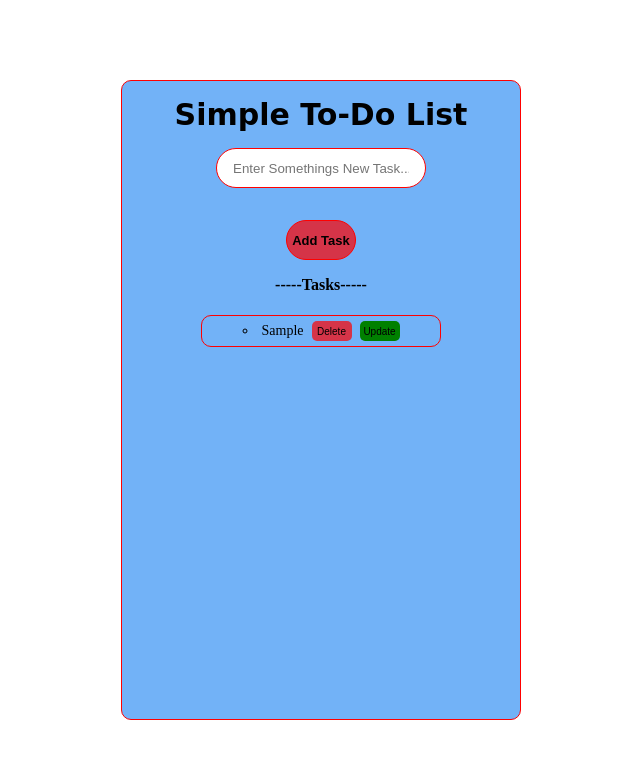
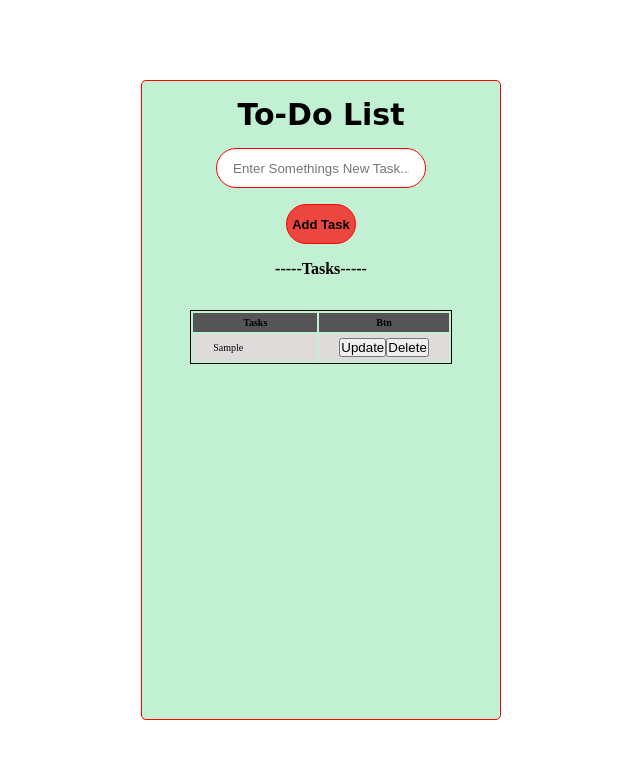
Before and after one commit to kamleshgupta12/Simple-To-Do-List, a plain HTML site: page index.html in a window 1280 px wide. Both pictures are taken after typing "Sample" into the empty fields and a click on the button "Add Task". Shown: the whole page, without its empty margins (319-959 px from the left). Drawn offline with Linux system fonts and the light colour scheme.

Commit message:
Adding new features

```diff
--- a/index.html
+++ b/index.html
@@ -11,11 +11,11 @@
 <body>
     <div class="container">
         <div class="main">
-            <h1>Simple To-Do List</h1>
+            <h1> To-Do List</h1>
 
-            <input type="text" minlength="4" id="input" value="" placeholder="Enter Somethings New Task...." />
-           <span id="errorSpan"></span>
-            <button onclick="add()" type="submit" id="btn">Add Task</button>
+            <input type="text" id="input" value="" placeholder="Enter Somethings New Task...." />
+
+            <button onclick="add()" type="click" id="btn">Add Task</button>
 
 
             <h4>-----Tasks-----</h4>
@@ -24,8 +24,23 @@
 
 
             </div>
+            <div>
+                <table id="myTable">
+                    <thead>
+                        <tr>
+                            <th>Tasks</th>
+                            <th>Btn</th>
+                        </tr>
+                    </thead>
+                    <tbody id="tableBody">
+
+                    </tbody>
+                </table>
+            </div>
+
         </div>
     </div>
+
 </body>
 <script src="index.js"></script>
 
--- a/index.js
+++ b/index.js
@@ -1,62 +1,128 @@
-var inputTag = document.getElementById("input");
-var listItems = document.getElementById("list");
-// console.log(listItems);
 
 function add() {
-    var taskInput = document.getElementById('input').value;
-    if (taskInput.length < 4) {
-        alert("Please Enter vailid Task...");
+
+    var taskInput = document.getElementById('input');
+
+    let inputValue =taskInput.value;
+
+
+    if (inputValue.length < 4) {
+
+        alert("Please Enter  Task...");
+
     }
     else {
-        const taskInput = document.getElementById('input');
-        const taskList = document.getElementById('list');
-        // console.log(taskList);
+        const taskInput = document.getElementById('input').value;
 
-        // create li items
+        let todoItems = document.getElementById('tableBody');
 
-        const createLi = document.createElement('li');
-        createLi.innerHTML = taskInput.value;
-        // console.log(createLi);
+        let tableRow = todoItems.insertRow(0);
+        let tableData1 = tableRow.insertCell(0);
+        let tableData2 = tableRow.insertCell(1);
+        tableData1.innerHTML = taskInput;
 
 
 
-        //  create delete btn
-
-        const deleteButton = document.createElement('button');
-        deleteButton.textContent = 'Delete';
+        tableData2.innerHTML = '<button onclick="updateButton(this)">Update</button>' +
+            '<button onclick="deleteButton(this)">Delete</button>';
 
 
-        // console.log(deleteButton);
-
-        deleteButton.addEventListener('click', function () {
-            taskList.removeChild(createLi);
-        });
-
-        createLi.appendChild(deleteButton);
 
 
-        //   create update btn
+    }
 
-        const updateButton = document.createElement('button');
-        updateButton.textContent = 'Update';
-        // console.log(updateButton);
-         updateButton.style.backgroundColor = "green";
+    taskInput.value = "";
 
-        updateButton.addEventListener('click', function () {
-            const updateTask = prompt('Please Enter New Task....');
-            if (updateTask !== '') {
-                createLi.innerHTML = updateTask;
-                createLi.appendChild(deleteButton);
-                createLi.appendChild(updateButton);
-
-            }
-        });
+}
 
 
-        createLi.appendChild(deleteButton);
-        createLi.appendChild(updateButton);
-        taskList.appendChild(createLi);
-        taskInput.value = '';
+function deleteButton(button){
+    let Row = button.parentNode.parentNode;
+    Row.parentNode.removeChild(Row);
+
+}
+
+
+function updateButton(button){
+    let Row = button.parentNode.parentNode;
+    let newTask = prompt("Update New Task......");
+    if (newTask.trim() !== "" ) {
+        Row.cells[0].innerHTML=newTask;
+
 
     }
+
+
 }
+
+
+
+
+
+
+
+
+
+
+
+
+
+
+
+
+
+    // const taskInput = document.getElementById('input');
+    // const taskList = document.getElementById('list');
+    // let table = document.getElementsByTagName('tbody');
+    // let tableRow = table.insertRow();
+    // let tableData = tableRow.insertCell
+    // console.log(taskList);
+
+    // create li items
+
+//     const createLi = document.createElement('li');
+//     createLi.innerHTML = taskInput.value;
+//     // console.log(createLi);
+
+
+
+//     //  create delete btn
+
+//     const deleteButton = document.createElement('button');
+//     deleteButton.textContent = 'Delete';
+
+
+//     // console.log(deleteButton);
+
+//     deleteButton.addEventListener('click', function () {
+//         taskList.removeChild(createLi);
+//     });
+
+//     createLi.appendChild(deleteButton);
+
+
+//     //   create update btn
+
+//     const updateButton = document.createElement('button');
+//     updateButton.textContent = 'Update';
+//     // console.log(updateButton);
+//     updateButton.style.backgroundColor = "green";
+
+//     updateButton.addEventListener('click', function () {
+//         const updateTask = prompt('Update New Task....');
+//         if (updateTask !== '') {
+//             createLi.innerHTML = updateTask;
+//             createLi.appendChild(deleteButton);
+//             createLi.appendChild(updateButton);
+
+//         }
+//     });
+
+
+//     createLi.appendChild(deleteButton);
+//     createLi.appendChild(updateButton);
+//     taskList.appendChild(createLi);
+//     taskInput.value = '';
+
+// }
+// }
--- a/style.css
+++ b/style.css
@@ -12,6 +12,7 @@ body {
     align-items: center;
 }
 
+
 .main {
 
     display: flex;
@@ -20,15 +21,25 @@ body {
     align-items: center;
     gap: 1rem;
     height: 80vh;
-    width: 50vh;
-    background-color: rgb(114, 178, 247);
+    width: 45vh;
+    background-color: rgba(19, 197, 87, 0.263);
     border: 1px solid red;
     /* overflow-y: scroll; */
-    border-radius: 10px;
+    border-radius: 5px;
     /* overflow-x: hidden; */
     overflow-wrap: break-word;
+}
 
-}
+
+
+
+
+
+/* ::-webkit-scrollbar{
+    background-color: rgb(114, 178, 247);
+    border-radius: 10px;
+} */
+
 
 h1 {
     padding-top: 1rem;
@@ -75,13 +86,14 @@ li {
 /* width: 100%;
   margin: 1rem;
 } */
- #list{
+#list {
     display: flex;
     flex-direction: column;
     /* flex-direction: row-reverse;  */
     /* justify-content: space-between; */
 }
-#list li{
+
+#list li {
     width: 15rem;
     list-style-type: circle;
     font-size: px;
@@ -114,7 +126,8 @@ border: 1px solid red;
     cursor: pointer;
     margin-left: 0.5rem;
 }
-#list div{
+
+#list div {
     width: 40px;
     height: 20px;
     background-color: rgba(255, 0, 0, 0.707);
@@ -125,3 +138,29 @@ border: 1px solid red;
     cursor: pointer;
     margin-left: 0.5rem;
 }
+
+/* #myTable{
+    border: 1px solid black;
+    padding: 1rem;
+    /* width: 100%; */
+/* margin: 1rem; */
+
+table {
+    border: 1px solid black;
+    margin-bottom: 1rem;
+    overflow: scroll;
+}
+
+td {
+    background-color: #dfdbdb;
+    padding: 4px 20px 4px 20px;
+    font-size: 10px;
+
+
+}
+
+th {
+    background-color: #555;
+    padding: 4px 50px 4px 50px;
+    font-size: 10px;
+}
```
Lines whose indentation alone changed are shown as unchanged.
